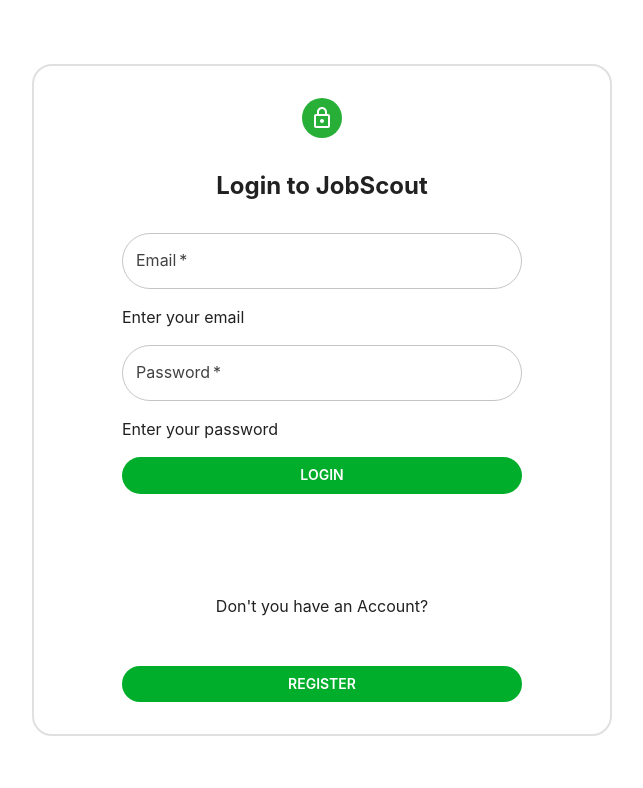
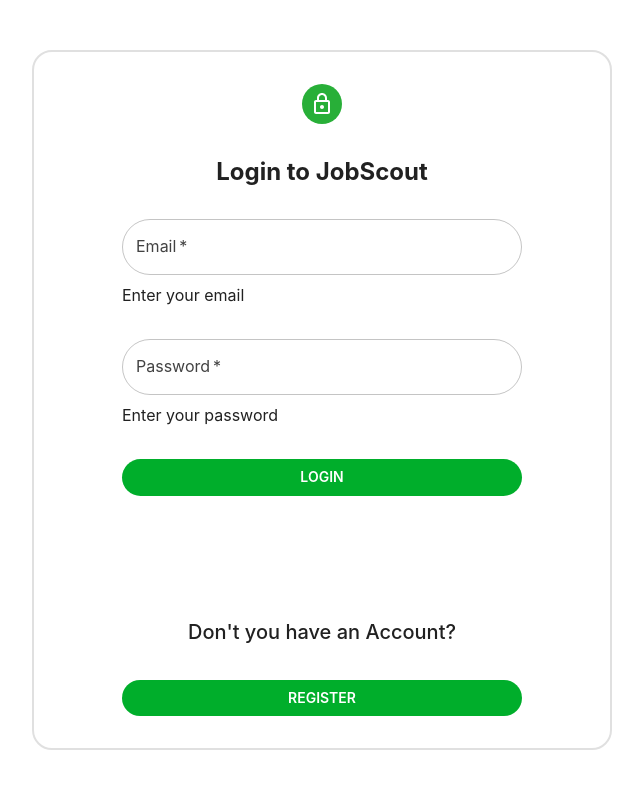
Before and after one commit to zetcco/jobscout-frontend, a React (Create React App) app: page /login in a window 1280 px wide. Shown: the top 788 px of the page, without its empty margins (318-961 px from the left). Built offline with nearby package versions, Linux system fonts and the light colour scheme.

Commit message:
SigninForm Modified

```diff
--- a/src/components/authentication/SigninForm.jsx
+++ b/src/components/authentication/SigninForm.jsx
@@ -1,6 +1,6 @@
 import React from "react";
 import TextField from '@mui/material/TextField';
-import { Avatar, Button, Grid, Stack} from '@mui/material';
+import { Avatar, Button, Grid, Stack , Typography} from '@mui/material';
 import LockOutlinedIcon from '@mui/icons-material/LockOutlined';
 import { CenteredHeaderCard } from "../cards/CenteredHeaderCard";
 import { Link as RouterLink } from "react-router-dom";
@@ -11,10 +11,10 @@
         title = {"Login to JobScout"}
         icon = {<Avatar style = {{backgroundColor:'#28AF38'}}><LockOutlinedIcon/></Avatar>}
         footer = {<Button component={RouterLink} to={"/signup/type"} variant="contained" fullWidth>Register</Button>}
-        >
-        <Stack spacing={2} sx={{ width: '100%' }}>
-            <Grid spacing={2}>
-                <Grid>
+        children = {
+            <Stack direction={'column'} spacing={15} sx={{ width: '100%' }}>
+                <Stack direction={'column'} spacing = {4}>
+                    <Stack spacing={1} flexGrow = {1} direction = {'column'}>
                         <TextField
                             id="outlined-basic"
                             label="Email"
@@ -23,9 +23,10 @@
                             fullWidth
                             required
                             />
-                    <p>Enter your email</p>
-                </Grid>
-                <Grid item xs={12}>
+                        <Typography>Enter your email</Typography>
+                    </Stack>
+
+                    <Stack spacing={1} flexGlow = {1} direction = {'column'}>
                         <TextField
                             id="outlined-basic"
                             label="Password"
@@ -35,18 +36,21 @@
                             fullWidth
                             required
                         />
-                    <p>Enter your password</p>
-                </Grid>
-                <Grid item xs={12}>
+                        <Typography>Enter your password</Typography>
+                    </Stack>
+
+                    <Stack flexGrow={1}>
                         <Button variant="contained" fullWidth>Login</Button>
-
-                </Grid>
-                <Grid margin="100px 0px 0px 0px">
-                    <p align='center'>Don't you have an Account?</p>
-                </Grid>
-            </Grid>
                     </Stack>
-    </CenteredHeaderCard>
+                </Stack>
+                <Stack>
+                    <Stack align= {'center'} flexGrow={1}>
+                        <Typography variant = {'h6'}>Don't you have an Account?</Typography>
+                    </Stack>
+                </Stack>
+        </Stack>
+        }
+        />
      );
 }
 
```
Lines whose indentation alone changed are shown as unchanged.
